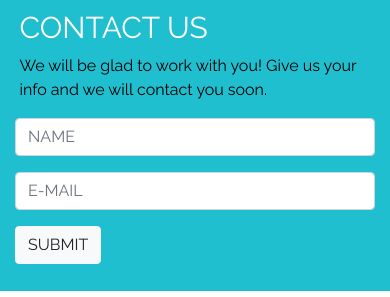
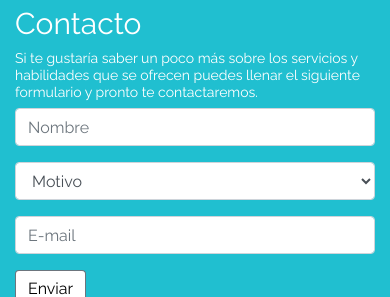
Before and after one commit to annaramos07/daje, a plain HTML site: page index.html in a window 390 px wide. Shown: the part 741-1038 px from the top of the page. Drawn offline with Linux system fonts and the light colour scheme.

Commit message:
Add files via upload

```diff
--- a/css/style.css
+++ b/css/style.css
@@ -1,8 +1,8 @@
 @import url('https://fonts.googleapis.com/css?family=Raleway:300,400,600,700');
 
 body{
-	color: #000;
-	background-color: #fff;
+	color:#474747;
+	background-color: #FCF777;
 	font-family: Raleway !important;
 }
 
@@ -15,7 +15,7 @@ body{
     z-index: 99;
 }
 .header-area.sticky {
-	background-color: #fff !important;
+	background-color: #fff #000000;
 }
 
 .header-area.sticky .nav-link {
@@ -56,11 +56,13 @@ body{
 	font-weight:100;
 	border-color: #20BFD0;
 }
-
+#services li{
+	color: #474747;
+}
 #services{
 	padding-top: 10%;
 	postion: relative;
-	background-color: #fff;
+	background-color: #FCF777;
 	color: #000;
 
 
@@ -149,18 +151,9 @@ footer .fab{
 	padding-bottom: 5%;
 }
 
-#services h1{
-	padding-bottom: 1%;
-	font-weight: bolder;
-	text-decoration:underline;
-
-
-}
-
 #our{
 	color: #FFFFFF;
 	background-color: #20BFD0;
 
 
-
 }
--- a/index.html
+++ b/index.html
@@ -2,9 +2,9 @@
 <html>
 <head>
 <meta charset="utf-8">
-<title>Freelance Site</title>
+<title>DAJE Freelance</title>
 <meta name="viewport" content="width=device-width, initial-scale=1.0">
-<link href="#" rel="icon">
+<link href="img/IMG-20190504-WA0038 (2).jpg" rel="icon">
 <link href="css/bootstrap.min.css" rel="stylesheet">
 <link href="css/bootstrap-custom.css" rel="stylesheet">
 <link rel="stylesheet" href="https://use.fontawesome.com/releases/v5.8.1/css/all.css" integrity="sha384-50oBUHEmvpQ+1lW4y57PTFmhCaXp0ML5d60M1M7uH2+nqUivzIebhndOJK28anvf" crossorigin="anonymous">
@@ -31,12 +31,14 @@
 			  <div class="collapse navbar-collapse" id="navbar">
 				<ul class="navbar-nav ml-auto">
 				  <li class="nav-item active">
-					<a class="nav-link" href="#discover">ABOUT <span class="sr-only">(current)</span></a>
+					<a class="nav-link" href="#discover">HOME <span class="sr-only">(current)</span></a>
+				  </li>
+				  <li class="nav-item">
+					<a class="nav-link" href="#hello">ABOUT</a>
 				  </li>
 				  <li class="nav-item">
 					<a class="nav-link" href="#hello">SERVICES</a>
 				  </li>
-
 					<li class="nav-item">
 					<a class="nav-link btn-app" href="#formulario">CONTACT US</a>
 				  </li>
@@ -49,13 +51,15 @@
 		</div>
 	</header>
 
+	<section id="our">
+		<div class="container">
+		<h1>OUR SERVICES</h1>
+		</div>
+	</section>
 
 
 	<section id="services">
 		<div class="container">
-
-
-			<h1>OUR SERVICES</h1>
 
 			<div class="row">
 
@@ -140,45 +144,47 @@
 <section id="formulario">
 		<div class="container">
 			<div class="row">
-		<article class="col-md-6 col-sm-6 col-xs-12 join">
-		<h2>CONTACT US</h2>
-		<p>We will be glad to work with you! Give us your info and we will contact you soon. </p>
 
+			<article class="col-md-4 col-sm-6 col-xs-12">
+					<h2 class="titulo">Contacto</h2>
+					<h6> Si te gustaría saber un poco más sobre los servicios y habilidades que se ofrecen puedes llenar el siguiente formulario y pronto te contactaremos.</h6>
 				</article>
-		<div class="form-group col-md-6 col-sm-6 col-xs-12">
 
-			<form action="https://gmail.us20.list-manage.com/subscribe/post" method="POST">
+				<article class="col-md-8 col-sm-6 col-xs-12">
+
+					<form  action="https://gmail.us20.list-manage.com/subscribe?u=62f0aefc39a4a3a15b4cfb11f&id=1d60122b83" method="POST">
 						<input type="hidden" name="u" value="62f0aefc39a4a3a15b4cfb11f">
-			<input type="hidden" name="id" value="f04279a85c">
+						<input type="hidden" name="id" value="1d60122b83">
 
 				<div class="row">
-			<div class="form-group col-md-6 col-sm-12">
-						<input type="text" name="MERGE1" id="MERGE1" class="form-control" placeholder="NAME" required>
+					<div class="form-group col-md-6 col-sm-6 col-xs-12">
+						<input type="text" name="MERGE1" id="MERGE1" class="form-control"  maxlength="40" placeholder="Nombre" required>
 					</div>
-			<div class="form-group col-md-6 col-sm-12">
+					<div class="form-group col-md-6 col-sm-6 col-xs-12">
+						<select class="form-control" name="MERGE2" id="MERGE2">
+							<option value="A">Motivo</option>
+							<option value="B">Consulta</option>
+							<option value="C">Propuesta de Proyecto</option>
 
-						<input type="text" name="MERGE0" id="MERGE0" class="form-control"  placeholder="E-MAIL" required>
+						</select>
 					</div>
 				</div>
 
+						<div class="row">
+					<div class="form-group col-md-6 col-sm-6 col-xs-12">
+						<input type="email" name="MERGE0" id="MERGE0" class="form-control" required maxlength="40" placeholder="E-mail">
+					</div>
 
-				<button type="submit" class="btn btn-light formss">SUBMIT</button>
-
-
+					<div class="form-group col-md-6 col-sm-6 col-xs-12">
+						<button type="submit" class="btn btn btn-secondary btn-rectangulo">Enviar</button>
+					</div>
+				</div>
 					</form>
-
-
-
+				</article>
 
 		</div>
-
 		</div>
-
-	</div>
-
-
 	</section>
-
 
 
 
```
Lines whose indentation alone changed are shown as unchanged.
